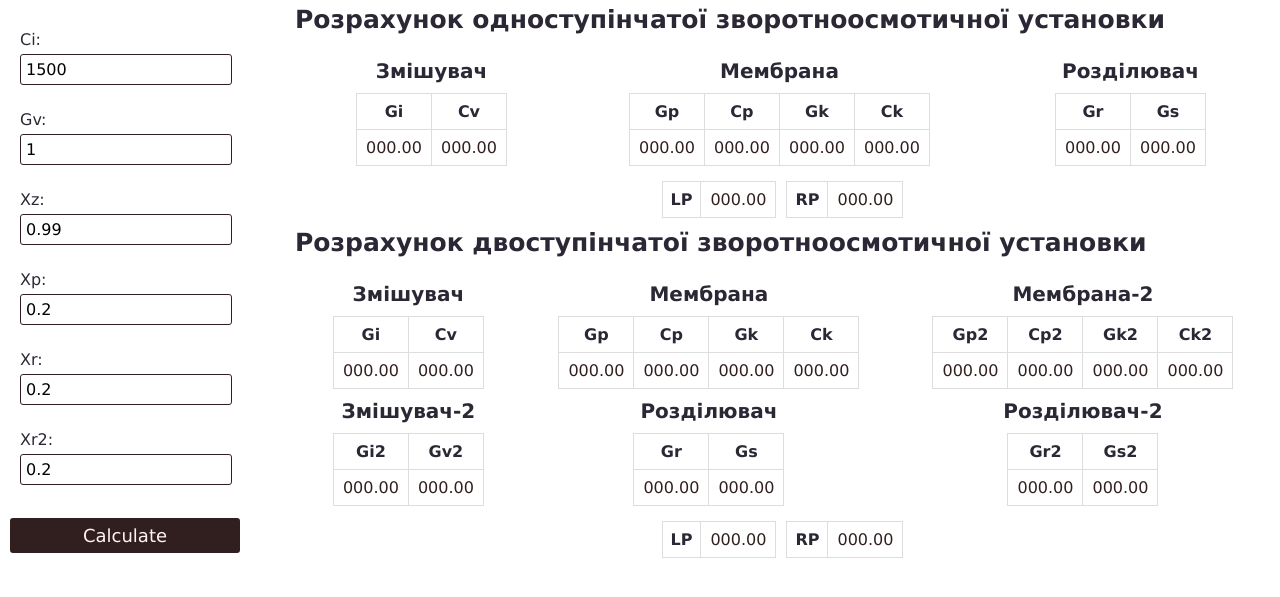
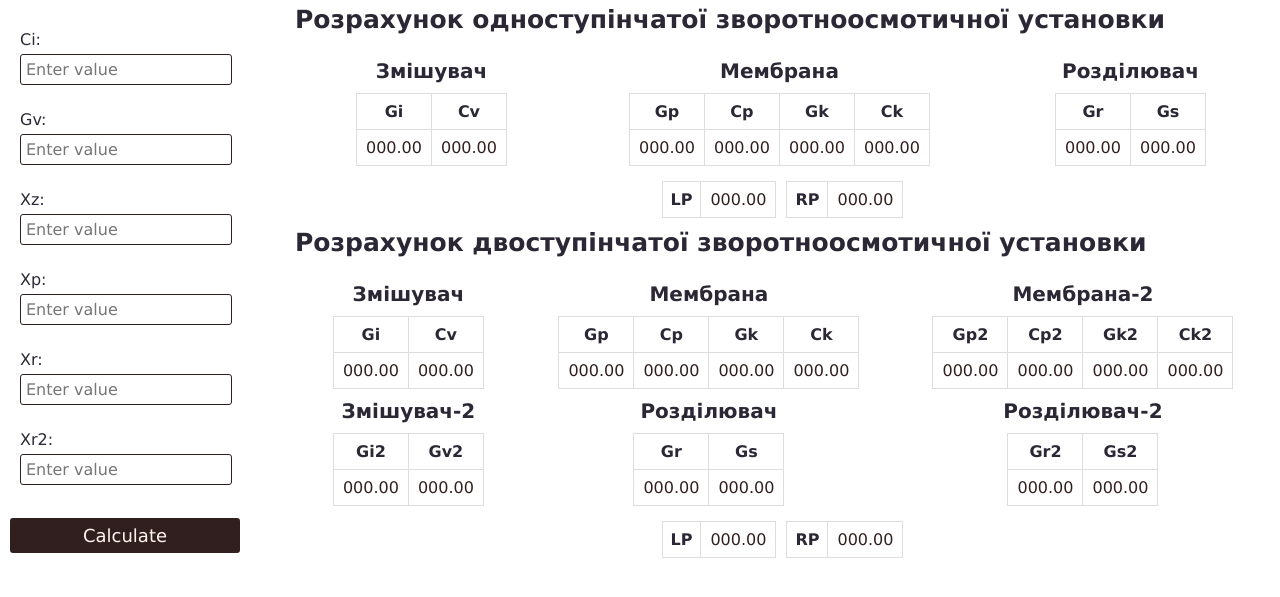
Before and after one commit to vladakytaieva/reverse-osmosis-flask, a Flask app: page / in a window 1280 px wide. Shown: the top 597 px of the page. Run offline with Flask 2, Linux system fonts and the light colour scheme.

Commit message:
optimising

```diff
--- a/app.py
+++ b/app.py
@@ -11,14 +11,18 @@ def index():
         xz = float(request.form['xz'])
         xp = float(request.form['xp'])
         xr = float(request.form['xr'])
-        xr2 = float(request.form['xr2'])
         res_1 = calc1(ci, gv, xz, xp, xr)
         res1 = list(map(lambda x: round(x, 2), res_1))
-        res_2 = calc2(ci, gv, xz, xp, xr, xr2)
-        res2 = list(map(lambda x: round(x, 2), res_2))
-        return render_template('index.html', res1=res1, res2=res2)
+        xr2  = request.form['xr2']
+        if xr2 != "":
+            xr2 = float(xr2)
+            res_2 = calc2(ci, gv, xz, xp, xr, xr2)
+            res2 = list(map(lambda x: round(x, 2), res_2))
+        else:
+            res2 = ()
+        return render_template('index.html', res1=res1, res2=res2, data=(ci, gv, xz, xp, xr, xr2))
     else:
-        return render_template('index.html', res1=(), res2=())
+        return render_template('index.html', res1=(), res2=(), data=())
 
 if __name__ == "__main__":
     app.run(debug=True)
--- a/templates/index.html
+++ b/templates/index.html
@@ -5,7 +5,7 @@
     <meta http-equiv="X-UA-Compatible" content="IE=edge">
     <meta name="viewport" content="width=device-width, initial-scale=1.0">
     <link rel="stylesheet" href="{{ url_for('static', filename='/css/main.css') }}">
-    <title>Osmos</title>
+    <title>Reverse osmosis</title>
 </head>
 <body>
     <div class="side">
@@ -13,27 +13,27 @@
             <div class="data">
                 <div>
                     <label for="ci">Ci:</label><br>
-                    <input type="number" step="any" id="ci" name="ci" value="1500" placeholder="Enter value" required>
+                    <input type="number" step="any" id="ci" name="ci"  placeholder="Enter value" {% if data|length > 0 %} value={{data[0]}} {% endif %} required>
                 </div>
                 <div>
                     <label for="gv">Gv:</label><br>
-                    <input type="number" step="any" id="gv" name="gv" value="1" placeholder="Enter value" required>
+                    <input type="number" step="any" id="gv" name="gv" placeholder="Enter value" {% if data|length > 0 %} value={{data[1]}} {% endif %} required>
                 </div>
                 <div>
                     <label for="xz">Xz:</label><br>
-                    <input type="number" step="any" id="xz" name="xz" value="0.99" placeholder="Enter value" required>
+                    <input type="number" step="any" id="xz" name="xz" placeholder="Enter value" {% if data|length > 0 %} value={{data[2]}} {% endif %} required>
                 </div>
                 <div>
                     <label for="xp">Xp:</label><br>
-                    <input type="number" step="any" id="xp" name="xp" value="0.2" placeholder="Enter value" required>
+                    <input type="number" step="any" id="xp" name="xp" placeholder="Enter value" {% if data|length > 0 %} value={{data[3]}} {% endif %} required>
                 </div>
                 <div>
                     <label for="xr">Xr:</label><br>
-                    <input type="number" step="any" id="xr" name="xr" value="0.2" placeholder="Enter value" required>
+                    <input type="number" step="any" id="xr" name="xr" placeholder="Enter value" {% if data|length > 0 %} value={{data[4]}} {% endif %} required>
                 </div>
                 <div>
                     <label for="xr2">Xr2:</label><br>
-                    <input type="number" step="any" id="xr2" name="xr2" value="0.2" placeholder="Enter value" required>
+                    <input type="number" step="any" id="xr2" name="xr2" placeholder="Enter value" {% if data|length > 0 %} value={{data[5]}} {% endif %}>
                 </div>
             </div>
             <span>{{message}}</span>
```
